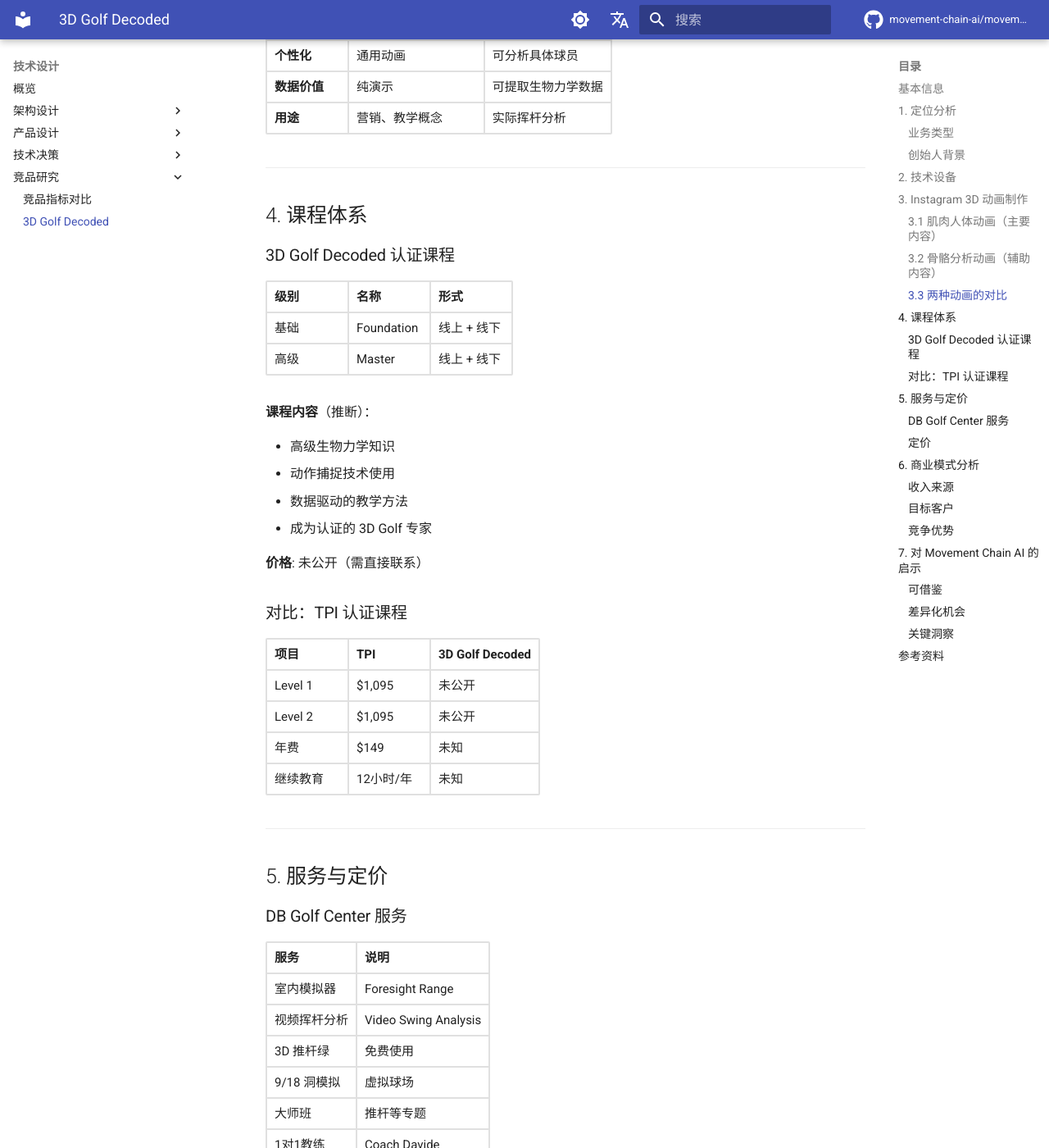
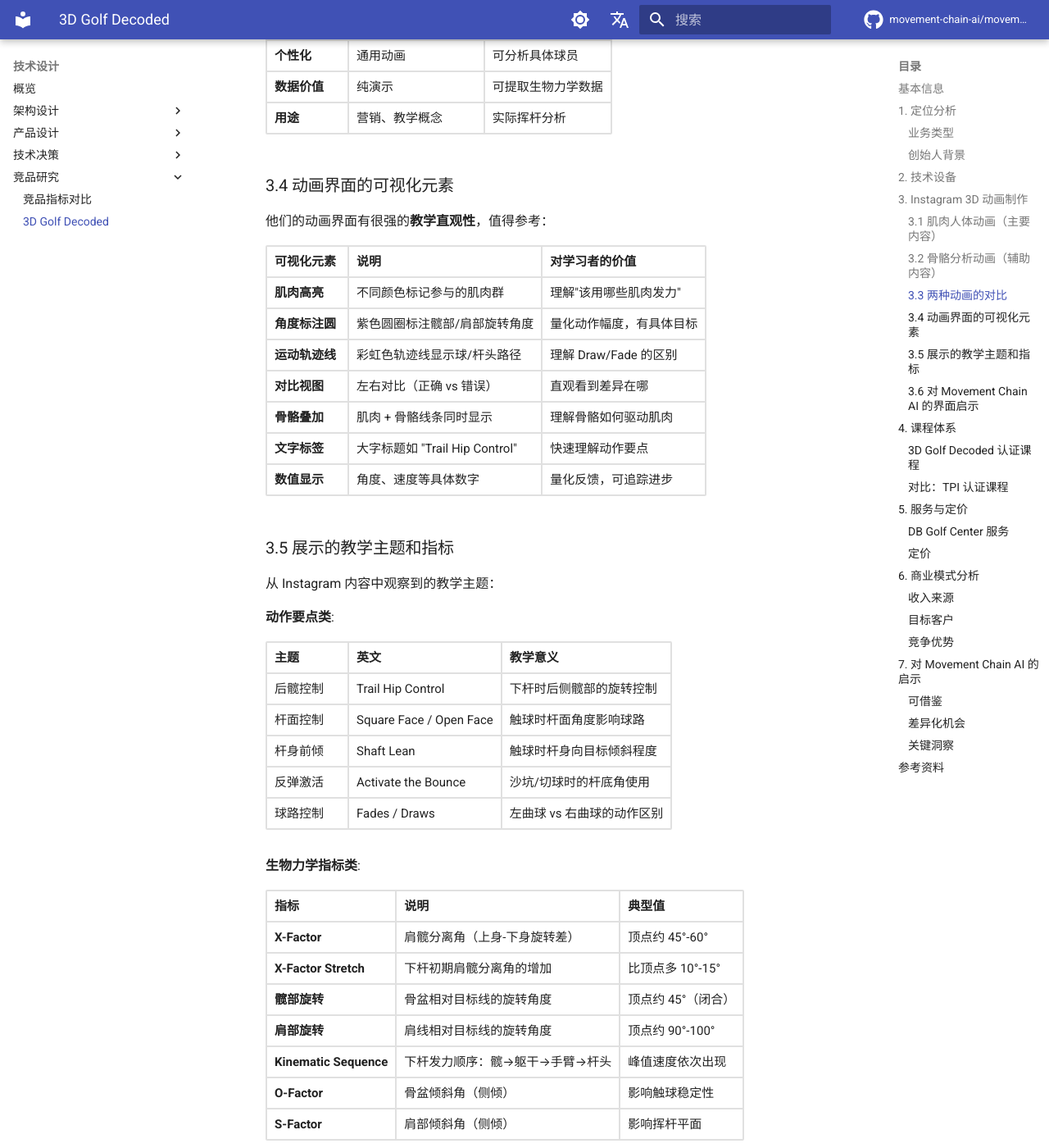
Before and after one commit to movement-chain-ai/movement-chain-docs, an MkDocs documentation site: the page built from docs/zh/design/research/3d-golf-decoded.md, in a window 1280 px wide and 1400 px high, scrolled down 3121 px. Shown: the whole window at 82% size. Built offline with MkDocs 1.6.1 and Material for MkDocs 9.7.7, drawn with Linux system fonts in a browser that asks for light colours; comment, search, counter and statistics services are not loaded; the version menu is left out; some of the changed text lies outside the part shown.

Commit message:
docs: 添加 3D Golf Decoded 动画界面分析
- 3.4 可视化元素分析（肌肉高亮、角度标注、轨迹线等）
- 3.5 教学主题和生物力学指标（X-Factor、Kinematic Sequence 等）
- 3.6 对 Movement Chain AI 的界面启示

🤖 Generated with [Claude Code](https://claude.com/claude-code)

Co-Authored-By: Claude Opus 4.5 <noreply@anthropic.com>

```diff
--- a/docs/zh/design/research/3d-golf-decoded.md
+++ b/docs/zh/design/research/3d-golf-decoded.md
@@ -116,6 +116,56 @@ Instagram 上最醒目的内容是**带肌肉纹理的 3D 人体模型**动画
 | **个性化** | 通用动画 | 可分析具体球员 |
 | **数据价值** | 纯演示 | 可提取生物力学数据 |
 | **用途** | 营销、教学概念 | 实际挥杆分析 |
+
+### 3.4 动画界面的可视化元素
+
+他们的动画界面有很强的**教学直观性**，值得参考：
+
+| 可视化元素 | 说明 | 对学习者的价值 |
+|-----------|------|---------------|
+| **肌肉高亮** | 不同颜色标记参与的肌肉群 | 理解"该用哪些肌肉发力" |
+| **角度标注圆** | 紫色圆圈标注髋部/肩部旋转角度 | 量化动作幅度，有具体目标 |
+| **运动轨迹线** | 彩虹色轨迹线显示球/杆头路径 | 理解 Draw/Fade 的区别 |
+| **对比视图** | 左右对比（正确 vs 错误） | 直观看到差异在哪 |
+| **骨骼叠加** | 肌肉 + 骨骼线条同时显示 | 理解骨骼如何驱动肌肉 |
+| **文字标签** | 大字标题如 "Trail Hip Control" | 快速理解动作要点 |
+| **数值显示** | 角度、速度等具体数字 | 量化反馈，可追踪进步 |
+
+### 3.5 展示的教学主题和指标
+
+从 Instagram 内容中观察到的教学主题：
+
+**动作要点类**:
+
+| 主题 | 英文 | 教学意义 |
+|------|------|----------|
+| 后髋控制 | Trail Hip Control | 下杆时后侧髋部的旋转控制 |
+| 杆面控制 | Square Face / Open Face | 触球时杆面角度影响球路 |
+| 杆身前倾 | Shaft Lean | 触球时杆身向目标倾斜程度 |
+| 反弹激活 | Activate the Bounce | 沙坑/切球时的杆底角使用 |
+| 球路控制 | Fades / Draws | 左曲球 vs 右曲球的动作区别 |
+
+**生物力学指标类**:
+
+| 指标 | 说明 | 典型值 |
+|------|------|--------|
+| **X-Factor** | 肩髋分离角（上身-下身旋转差） | 顶点约 45°-60° |
+| **X-Factor Stretch** | 下杆初期肩髋分离角的增加 | 比顶点多 10°-15° |
+| **髋部旋转** | 骨盆相对目标线的旋转角度 | 顶点约 45°（闭合） |
+| **肩部旋转** | 肩线相对目标线的旋转角度 | 顶点约 90°-100° |
+| **Kinematic Sequence** | 下杆发力顺序：髋→躯干→手臂→杆头 | 峰值速度依次出现 |
+| **O-Factor** | 骨盆倾斜角（侧倾） | 影响触球稳定性 |
+| **S-Factor** | 肩部倾斜角（侧倾） | 影响挥杆平面 |
+
+### 3.6 对 Movement Chain AI 的界面启示
+
+| 他们做得好的 | 我们可以借鉴/超越 |
+|-------------|-------------------|
+| 肌肉可视化直观 | 结合 **sEMG 实时数据**，显示真实肌肉激活 |
+| 角度标注清晰 | 用 **IMU 数据**提供更精确的实时角度 |
+| 对比视图 | 提供 **与职业选手/个人最佳** 的叠加对比 |
+| 文字标签醒目 | 用 **语音反馈** 实时播报，不需要看屏幕 |
+| 通用教学动画 | **个性化 Avatar** 基于用户体型生成 |
 
 ---
 
```
